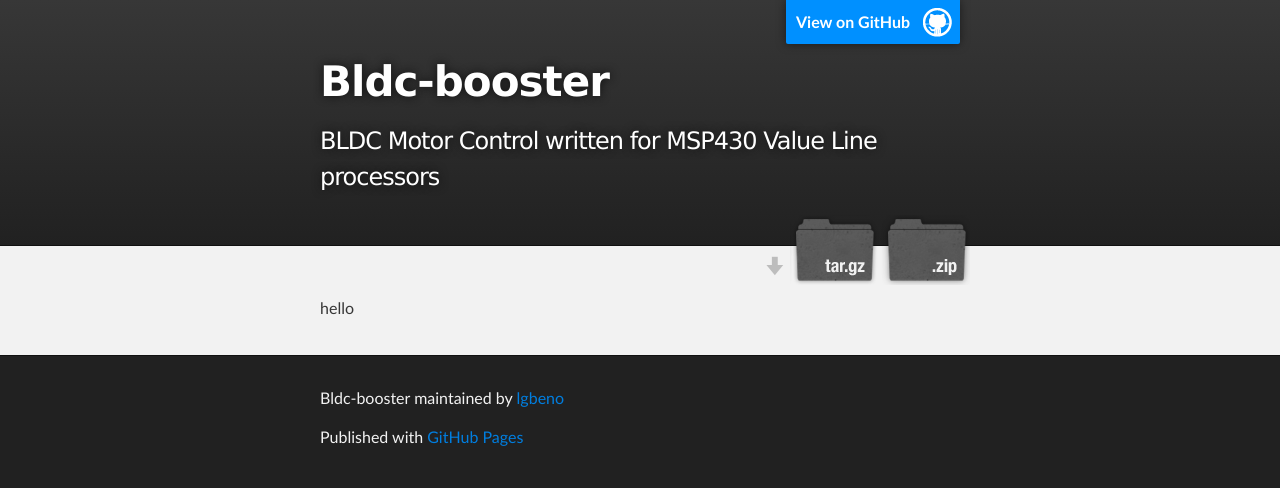
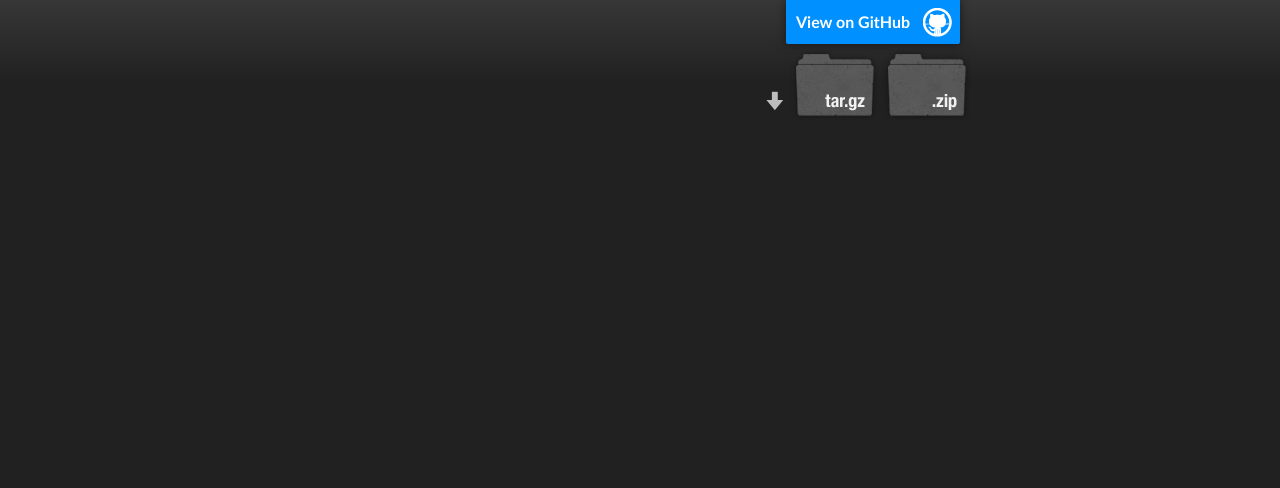
Before and after one commit to lgbeno/BLDC-Booster, a plain HTML site: page index.html in a window 1280 px wide. Drawn offline with Linux system fonts and the light colour scheme.

Commit message:
Update index.html

```diff
--- a/index.html
+++ b/index.html
@@ -12,38 +12,15 @@
   </head>
 
   <body>
-
     <!-- HEADER -->
     <div id="header_wrap" class="outer">
         <header class="inner">
           <a id="forkme_banner" href="https://github.com/lgbeno/BLDC-Booster">View on GitHub</a>
-
-          <h1 id="project_title">Bldc-booster</h1>
-          <h2 id="project_tagline">BLDC Motor Control written for MSP430 Value Line processors</h2>
-
             <section id="downloads">
               <a class="zip_download_link" href="https://github.com/lgbeno/BLDC-Booster/zipball/master">Download this project as a .zip file</a>
               <a class="tar_download_link" href="https://github.com/lgbeno/BLDC-Booster/tarball/master">Download this project as a tar.gz file</a>
             </section>
         </header>
     </div>
-
-    <!-- MAIN CONTENT -->
-    <div id="main_content_wrap" class="outer">
-      <section id="main_content" class="inner">
-        <p>hello</p>
-      </section>
-    </div>
-
-    <!-- FOOTER  -->
-    <div id="footer_wrap" class="outer">
-      <footer class="inner">
-        <p class="copyright">Bldc-booster maintained by <a href="https://github.com/lgbeno">lgbeno</a></p>
-        <p>Published with <a href="http://pages.github.com">GitHub Pages</a></p>
-      </footer>
-    </div>
-
-
-
   </body>
 </html>
```
